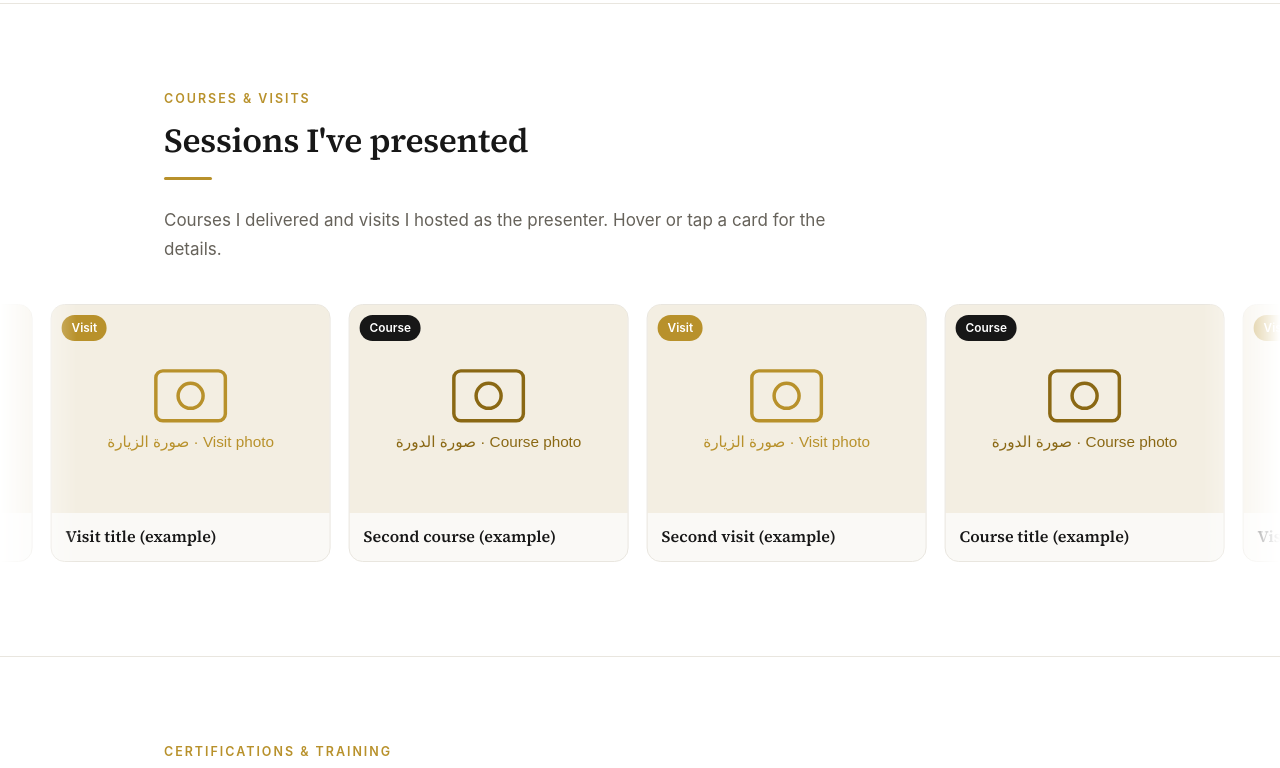
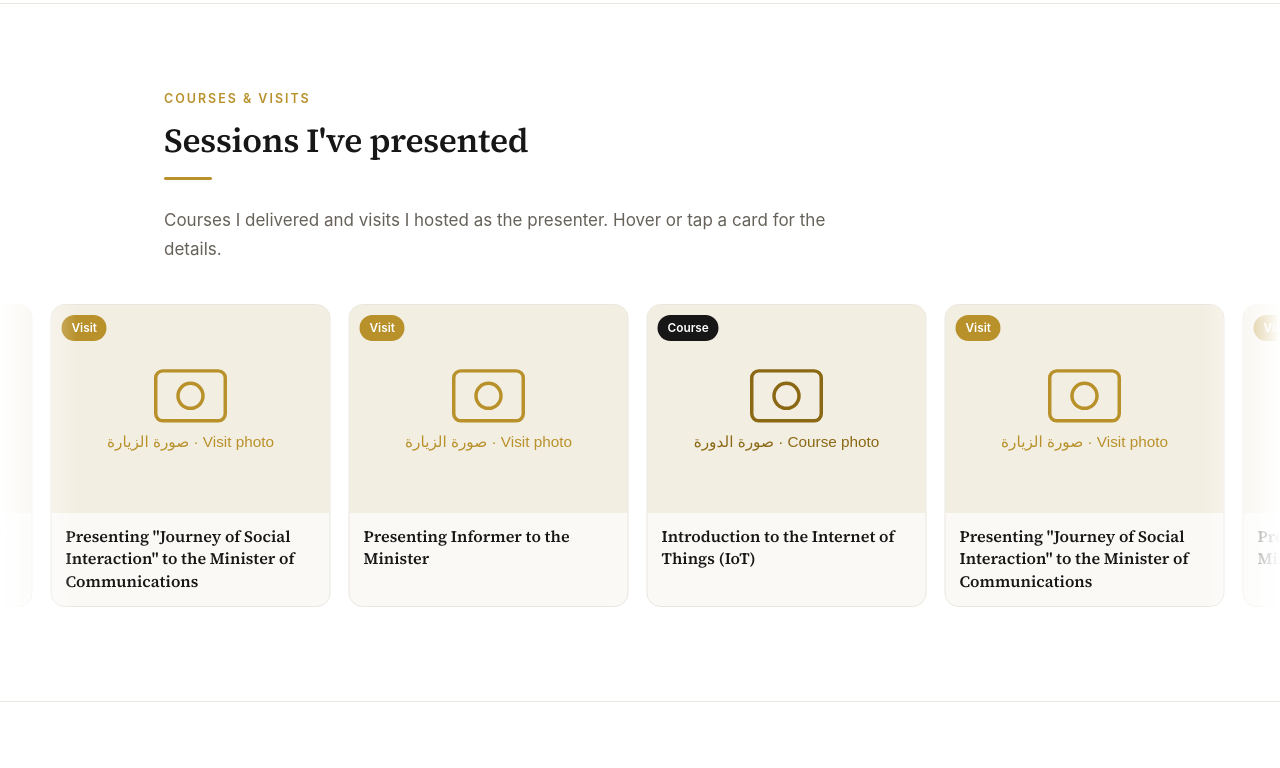
Before and after one commit to Abdulmajeed-Fahad/portfolio, a plain HTML site: page index.html in a window 1280 px wide. Shown: the part 10711-11479 px from the top of the page. Drawn offline with Linux system fonts and the light colour scheme.

Commit message:
Add first real courses & visits (images pending)

```diff
--- a/index.html
+++ b/index.html
@@ -681,23 +681,18 @@
   // الدورات والزيارات: أضف عنصرًا لكل دورة أو زيارة. القسم يبقى مخفيًا ما دامت القائمة فارغة.
   // type: 'course' دورة | 'visit' زيارة
   var TALKS = [
-    // بيانات افتراضية مؤقتة، تُستبدل بالبيانات الحقيقية
-    { type:'course', img:'assets/talks/placeholder-course.svg',
-      title:{en:'Course title (example)', ar:'عنوان الدورة (مثال)'},
-      when:{en:'Venue · Month 2025', ar:'الجهة · الشهر 2025'},
-      desc:{en:'A one-line description of what the course covered and who attended.', ar:'وصف مختصر لمحتوى الدورة والفئة المستفيدة.'} },
-    { type:'visit', img:'assets/talks/placeholder-visit.svg',
-      title:{en:'Visit title (example)', ar:'عنوان الزيارة (مثال)'},
-      when:{en:'Venue · Month 2025', ar:'الجهة · الشهر 2025'},
-      desc:{en:'A one-line description of the visit and my role as presenter.', ar:'وصف مختصر للزيارة ودوري كمقدّم فيها.'} },
-    { type:'course', img:'assets/talks/placeholder-course.svg',
-      title:{en:'Second course (example)', ar:'دورة ثانية (مثال)'},
-      when:{en:'Venue · Month 2025', ar:'الجهة · الشهر 2025'},
-      desc:{en:'Placeholder text until the real details are added.', ar:'نص مؤقت إلى أن تُضاف التفاصيل الحقيقية.'} },
-    { type:'visit', img:'assets/talks/placeholder-visit.svg',
-      title:{en:'Second visit (example)', ar:'زيارة ثانية (مثال)'},
-      when:{en:'Venue · Month 2025', ar:'الجهة · الشهر 2025'},
-      desc:{en:'Placeholder text until the real details are added.', ar:'نص مؤقت إلى أن تُضاف التفاصيل الحقيقية.'} },
+    { type:'course', img:'assets/talks/course-01.jpg',
+      title:{en:'Introduction to the Internet of Things (IoT)', ar:'مقدمة في إنترنت الأشياء (IoT)'},
+      when:{en:'Saudi Amateur Radio Society, Manarat Hail · Oct 2024', ar:'الجمعية السعودية لهواة اللاسلكي، منارات حائل · أكتوبر 2024'},
+      desc:{en:'An introductory IoT course I presented.', ar:'دورة تعريفية في إنترنت الأشياء قدّمتها.'} },
+    { type:'visit', img:'assets/talks/visit-01.jpg',
+      title:{en:'Presenting "Journey of Social Interaction" to the Minister of Communications', ar:'عرض «رحلة التفاعل الاجتماعي» لوزير الاتصالات'},
+      when:{en:'Ministry of Communications and IT · Sep 2024', ar:'وزارة الاتصالات وتقنية المعلومات · سبتمبر 2024'},
+      desc:{en:'I presented the project to the Minister during his visit.', ar:'قدّمت المشروع لمعالي الوزير خلال زيارته.'} },
+    { type:'visit', img:'assets/talks/visit-02.jpg',
+      title:{en:'Presenting Informer to the Minister', ar:'عرض مشروع Informer لمعالي الوزير'},
+      when:{en:'Ministry of Communications and IT · University of Hail · Aug 2024', ar:'وزارة الاتصالات وتقنية المعلومات · جامعة حائل · أغسطس 2024'},
+      desc:{en:'I presented the Informer project to the Minister at the University of Hail.', ar:'قدّمت مشروع Informer لمعالي الوزير في جامعة حائل.'} },
   ];
 
   // مبدّل الوضع الفاتح/الداكن ويحفظ الاختيار
@@ -772,7 +767,7 @@
       var b = document.createElement('span'); b.className = 'talk-badge ' + (t.type === 'visit' ? 'visit' : 'course');
       both(b, t.type === 'visit' ? {en:'Visit', ar:'زيارة'} : {en:'Course', ar:'دورة'});
       ph.appendChild(b);
-      if (t.img) { var im = document.createElement('img'); im.src = t.img; im.loading = 'lazy'; im.alt = clone ? '' : ((t.title && t.title.en) || ''); im.onerror = function(){ im.remove(); }; ph.appendChild(im); }
+      var im = null; if (t.img) { im = document.createElement('img'); im.src = t.img; im.loading = 'lazy'; im.alt = clone ? '' : ((t.title && t.title.en) || ''); im.onerror = function(){ if (!im.dataset.fb) { im.dataset.fb = 1; im.src = 'assets/talks/placeholder-' + (t.type === 'visit' ? 'visit' : 'course') + '.svg'; } else { im.remove(); im = null; } }; ph.appendChild(im); }
       var info = document.createElement('div'); info.className = 'talk-info';
       var w = document.createElement('div'); w.className = 'when'; both(w, t.when); info.appendChild(w);
       var d = document.createElement('div'); both(d, t.desc); info.appendChild(d);
@@ -784,7 +779,7 @@
           track.querySelectorAll('.talk.open').forEach(function(o){ o.classList.remove('open'); });
           c.classList.add('open'); mq.classList.add('paused'); return;
         }
-        if (t.img) openLb(t.img, document.body.classList.contains('lang-ar') ? (t.title && t.title.ar) : (t.title && t.title.en));
+        if (im && !im.dataset.fb) openLb(im.currentSrc || im.src, document.body.classList.contains('lang-ar') ? (t.title && t.title.ar) : (t.title && t.title.en));
       }
       c.addEventListener('click', function(e){ e.stopPropagation(); act(); });
       c.addEventListener('keydown', function(e){ if (e.key === 'Enter' || e.key === ' ') { e.preventDefault(); act(); } });
```
